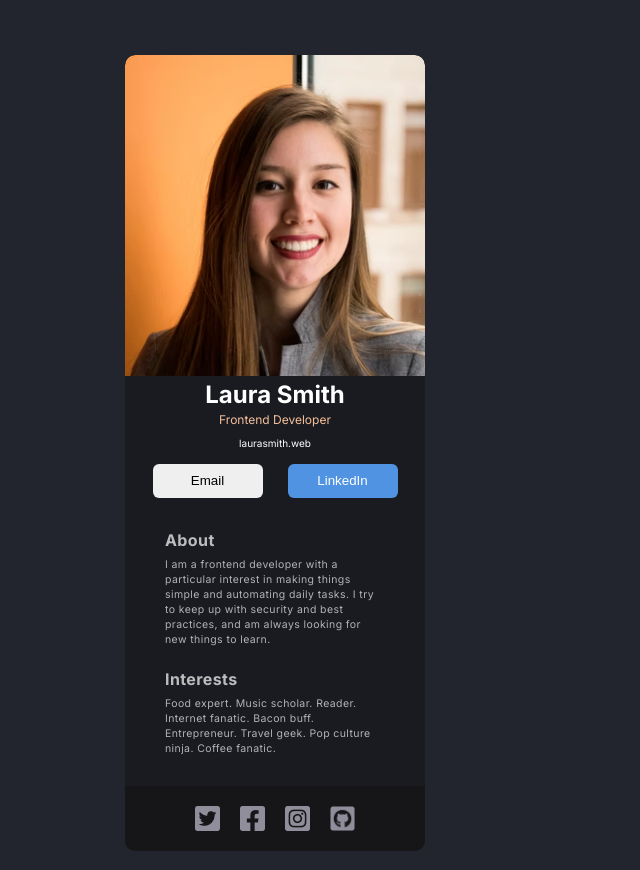
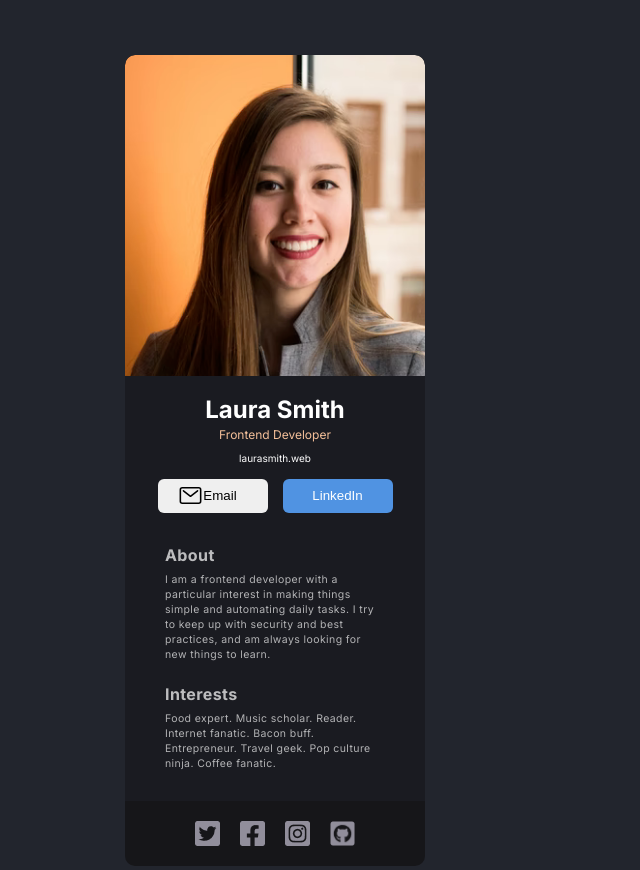
Before and after one commit to rodVieira021/business-card, a React app: page / in a window 1280 px wide. Shown: the whole page, without its empty margins (0-640 px from the left). Built offline with nearby package versions, Linux system fonts and the light colour scheme.

Commit message:
emailbtn

```diff
--- a/src/comp/Info.js
+++ b/src/comp/Info.js
@@ -1,18 +1,27 @@
 import React from 'react';
-import photo from '../comp/imgs/perfil.png';
+import Photo from './imgs/perfil.png';
+import SvgEmail from './imgs/maillogo.svg';
 
 function Info() {
   return (
     <div className="info">
       <div className="container-info">
         <div className="perfil-container">
-          <img src={photo} alt="perfil" className="perfil" />
+          <img src={Photo} alt="perfil" className="perfil" />
         </div>
         <div className="text">
           <h2>Laura Smith</h2>
           <h3>Frontend Developer</h3>
           <h4>laurasmith.web</h4>
-          <button className="btn btn--1">Email</button>
+          <button className="btn btn--1">
+            <img
+              className="btn-email"
+              src={SvgEmail}
+              width="25px"
+              alt="svgEmail"
+            />
+            Email
+          </button>
           <button className="btn btn--2">LinkedIn</button>
         </div>
       </div>
--- a/src/style.css
+++ b/src/style.css
@@ -42,6 +42,7 @@ body {
 }
 
 .text h2 {
+  padding-top: 15px;
   color: #fff;
   margin-bottom: 3px;
 }
@@ -64,15 +65,24 @@ body {
   width: 110px;
   height: 34px;
   border-radius: 6px;
+  position: relative;
 }
 
 .btn--1 {
-  margin-right: 25px;
+  margin-right: 15px;
+  padding-left: 15px;
 }
 
 .btn--2 {
   color: #fff;
   background-color: #5093e2;
+
+}
+
+.btn-email{
+  position: absolute;
+  top: 4px;
+  left: 20px;
 }
 
 /* ABOUT */
```
Also changed, not shown: src/comp/imgs/maillogo.svg (added).
